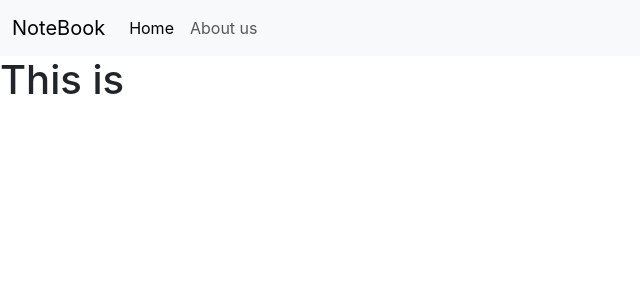
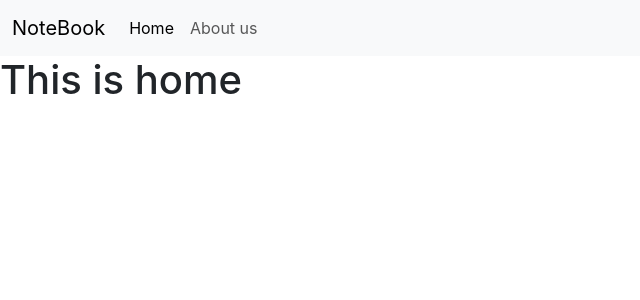
Before and after one commit to swetavsavarn1/NoteBook, a React (Create React App) app in the folder notebook-fe/: page / in a window 1280 px wide. Shown: the top 300 px of the page, without its empty margins (0-640 px from the left). Built offline with nearby package versions, Linux system fonts and the light colour scheme.

Commit message:
Revert "added usecontext example"

```diff
--- a/notebook-fe/src/App.js
+++ b/notebook-fe/src/App.js
@@ -3,12 +3,9 @@ import { BrowserRouter, Route, Routes } from 'react-router-dom'
 import Navbar from './Components/NavBar';
 import Home from './Components/Home';
 import Aboutus from './Components/AboutUs';
-import { createContext } from 'react'
-export const testcontext = createContext("abc")
 
 function App() {
   return (
-    <testcontext.Provider >
     <BrowserRouter>
       <Navbar title="NoteBook"></Navbar>
       <Routes>
@@ -16,9 +13,7 @@ function App() {
         <Route path='/about' element={<Aboutus />} />
       </Routes>
     </BrowserRouter>
-    </testcontext.Provider>
   );
 }
 
-
 export default App;
--- a/notebook-fe/src/Components/Home.js
+++ b/notebook-fe/src/Components/Home.js
@@ -1,9 +1,6 @@
-import { useContext } from "react"
-import { testcontext } from "../App"
 function Home() {
-    const abc = useContext(testcontext)
     return (
-        <h1>This is {abc} </h1>
+        <h1>This is home</h1>
     )
 }
 export default Home
```
